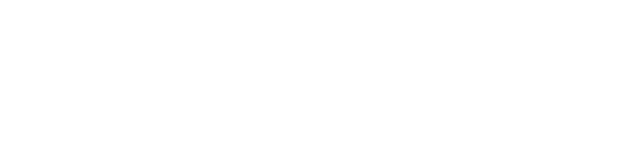
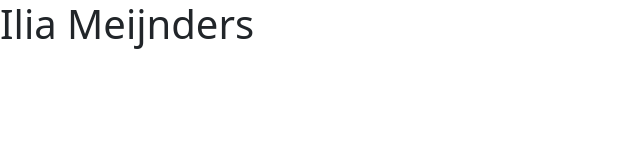
Before and after one commit to ilia717/ilia717.github.io, a plain HTML site: page index.html in a window 1280 px wide. Shown: the whole page, without its empty margins (0-640 px from the left). Drawn offline with nearby package versions, Linux system fonts and the light colour scheme.

Commit message:
naam erin gezet
+ document formatted

```diff
--- a/index.html
+++ b/index.html
@@ -18,7 +18,7 @@
         <!-- place navbar here -->
     </header>
     <main>
-
+        <h1>Ilia Meijnders</h1>
     </main>
     <footer>
         <!-- place footer here -->
```
Lines whose indentation alone changed are shown as unchanged.
